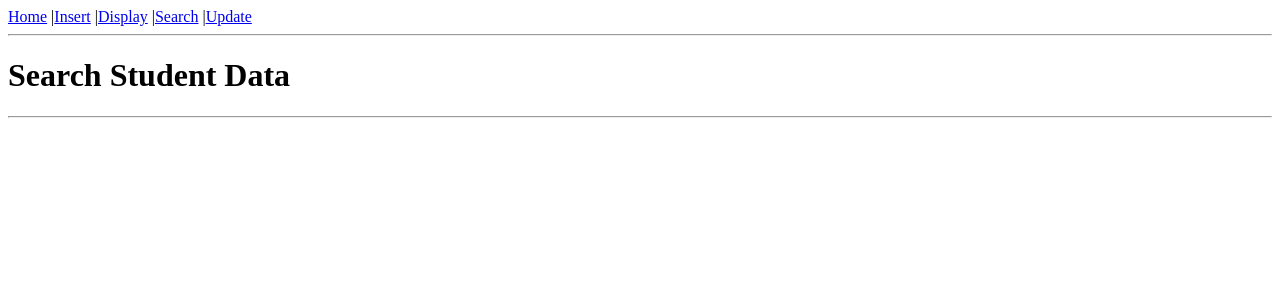
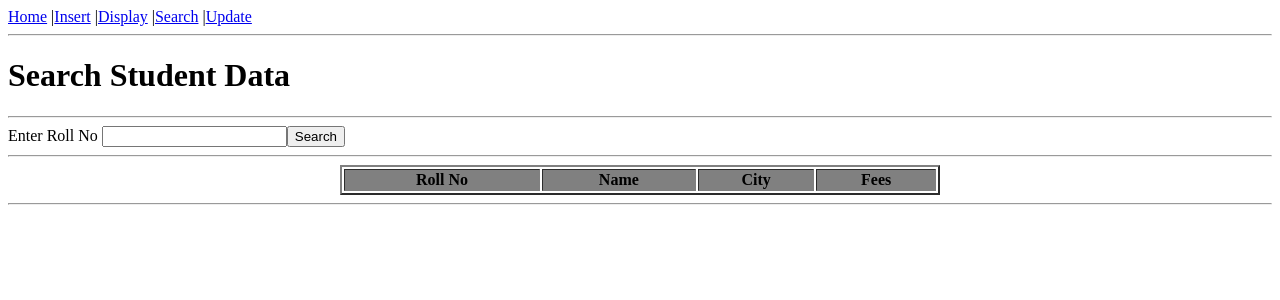
Before and after one commit to abhikumar11/cybromnode, a React (Vite) app in the folder client/: page /search in a window 1280 px wide. Shown: the top 300 px of the page. Built offline with nearby package versions, Linux system fonts and the light colour scheme.

Commit message:
initial commit

```diff
--- a/client/src/components/Search.jsx
+++ b/client/src/components/Search.jsx
@@ -1,10 +1,41 @@
 import React from 'react'
+import { useState } from 'react'
+import axios from "axios";
+const Search = () => {
+    const [rollno,setRollNo]=useState("");
+    const [student,setStudent]=useState([]);
 
-const Search = () => {
+    const handleSubmit=async()=>{
+            const stu=await axios.post("http://localhost:3001/student/search",{rollno});
+            setStudent(stu.data);
+    }
     return (
         <div>
             <h1>Search Student Data</h1>
             <hr />
+            Enter Roll No <input type="text" name="rollno" onChange={(e)=>setRollNo(e.target.value)}/>
+            <button onClick={handleSubmit}>Search</button>
+            <hr />
+
+            <table border="2px" width="600" align="center">
+        <tr style={{backgroundColor:"grey"}}>
+          <th>Roll No</th>
+          <th>Name</th>
+          <th>City</th>
+          <th>Fees</th>
+        </tr>
+        {
+          student.map((item)=>(
+            <tr>
+              <td>{item.rollno}</td>
+              <td>{item.name}</td>
+              <td>{item.city}</td>
+              <td>{item.fees}</td>
+            </tr>
+          ))
+        }
+        </table>
+        <hr />
         </div>
     )
 }
```
Also changed, not shown: 2 other files (tests, documents, lock files or other folders).
